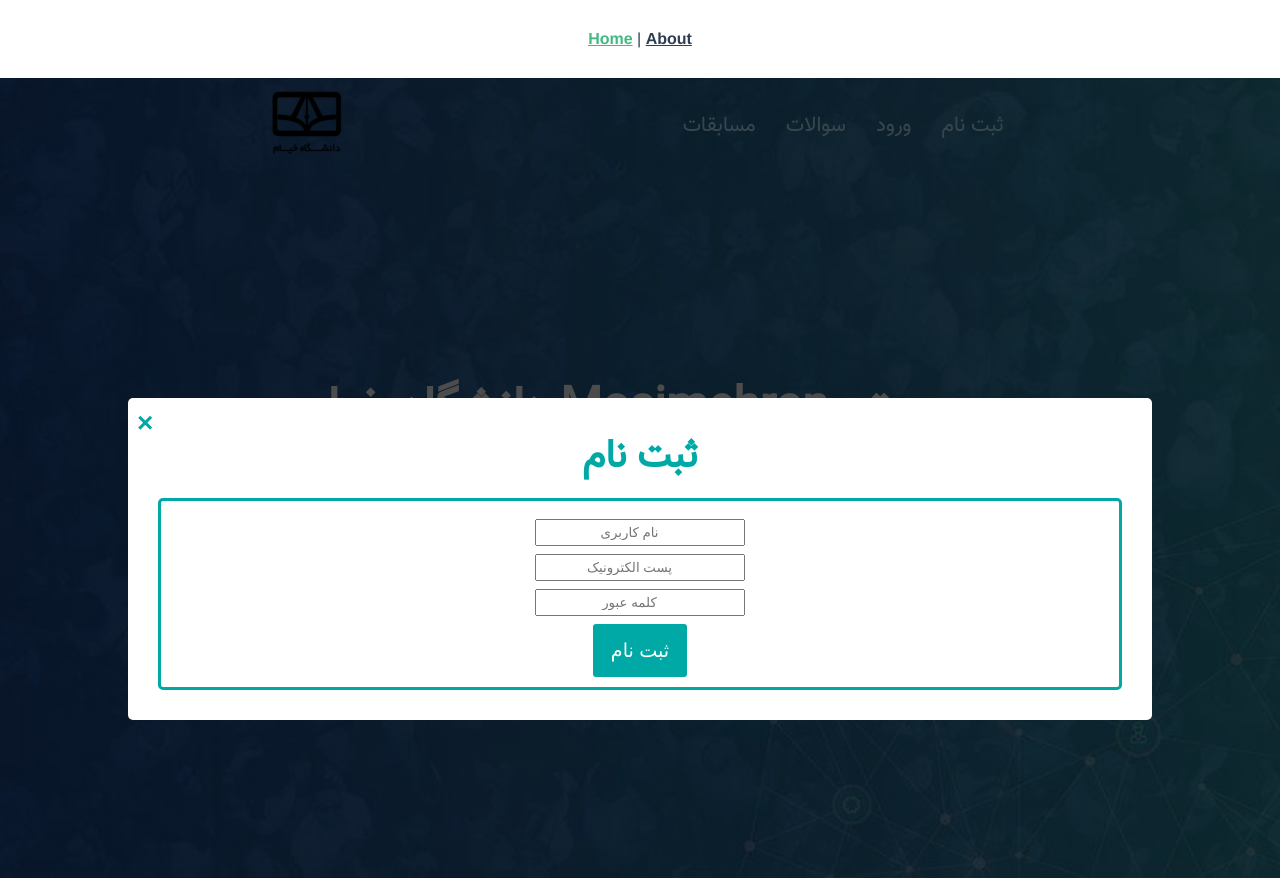
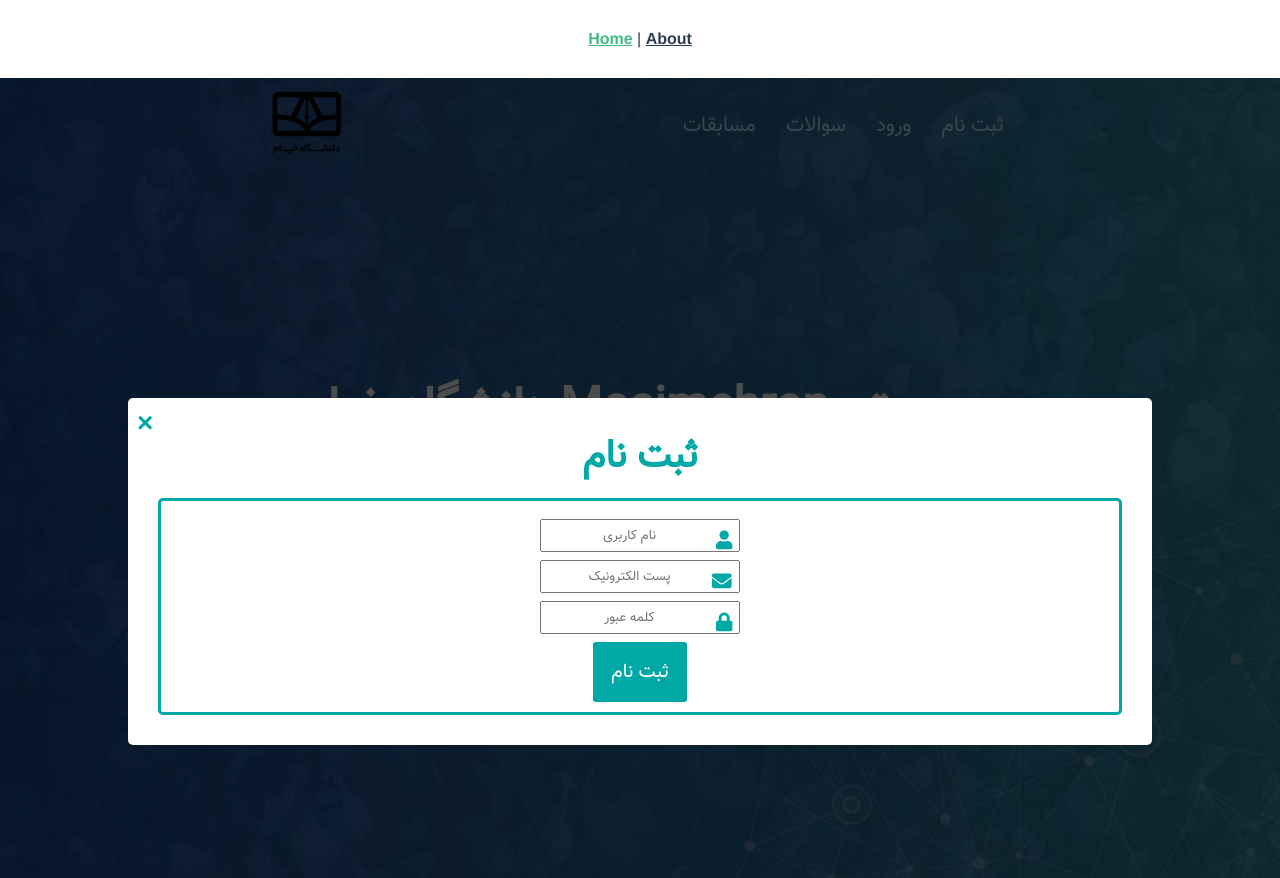
Before and after one commit to sajjadpoores/online-judge, a Vue app: page / in a window 1280 px wide. Both pictures are taken after a click on the link "ثبت نام". Built offline with nearby package versions, Linux system fonts and the light colour scheme.

Commit message:
add font-awesome to project and fix font-awesome icons on home page

```diff
--- a/src/main.js
+++ b/src/main.js
@@ -2,6 +2,15 @@ import Vue from 'vue'
 import App from './App.vue'
 import router from './router'
 import store from './store'
+
+import { library } from '@fortawesome/fontawesome-svg-core'
+import { faUser, faLock, faEnvelope } from '@fortawesome/free-solid-svg-icons'
+import { FontAwesomeIcon } from '@fortawesome/vue-fontawesome'
+library.add(faUser)
+library.add(faLock)
+library.add(faEnvelope)
+
+Vue.component('font-awesome-icon', FontAwesomeIcon)
 
 Vue.config.productionTip = false
 
--- a/src/views/Home.vue
+++ b/src/views/Home.vue
@@ -7,17 +7,20 @@
             <span @click="rCloseBtnClick" id="rCloseBtn" class="close-btn">&times;</span>
             <form class="modalForm" action="">
                 <div class="form-group">
-                    <i class="fa fa-user"></i>
+                    <!-- <i class="fa fa-user"></i> -->
+                    <font-awesome-icon icon="user" class="form-icon"/>
                     <input type="text" placeholder="نام کاربری">
                 </div>
 
                 <div class="form-group">
-                    <i class="fa  fa-envelope"></i>
+                    <!-- <i class="fa  fa-envelope"></i> -->
+                    <font-awesome-icon icon="envelope" class="form-icon" />
                     <input type="email" placeholder="پست الکترونیک">
                 </div>
 
                 <div class="form-group">
-                    <i class="fa fa-lock"></i>
+                    <!-- <i class="fa fa-lock"></i> -->
+                    <font-awesome-icon icon="lock" class="form-icon" />
                     <input type="password" placeholder="کلمه عبور">
                 </div>
 
@@ -36,12 +39,14 @@
             <span @click="lCloseBtnClick" id="lCloseBtn" class="close-btn">&times;</span>
             <form class="modalForm" action="">
                 <div class="form-group">
-                    <i class="fa fa-user"></i>
+                    <!-- <i class="fa fa-user"></i> -->
+                    <font-awesome-icon icon="user" class="form-icon" />
                     <input type="text" placeholder="نام کاربری">
                 </div>
 
                 <div class="form-group">
-                    <i class="fa fa-lock"></i>
+                    <!-- <i class="fa fa-lock"></i> -->
+                    <font-awesome-icon icon="lock" class="form-icon" />
                     <input type="password" placeholder="کلمه عبور">
                 </div>
 
@@ -331,10 +336,11 @@ export default {
   border-radius: 5px;
 }
 
-.modalForm .form-group i {
+.modalForm .form-group .form-icon {
   position: absolute;
-  right: 3px;
-  padding: 4px;
+  right: 5px;
+  top: 8px;
+  padding: 3px;
   color: var(--green-blue);
 }
 
@@ -342,6 +348,7 @@ export default {
   padding: 4px 25px 4px 4px;
   text-align: center;
   width: 100%;
+  font-family: 'vazir', sans-serif;
 }
 
 .modalForm .form-group input[type='submit'] {
```
